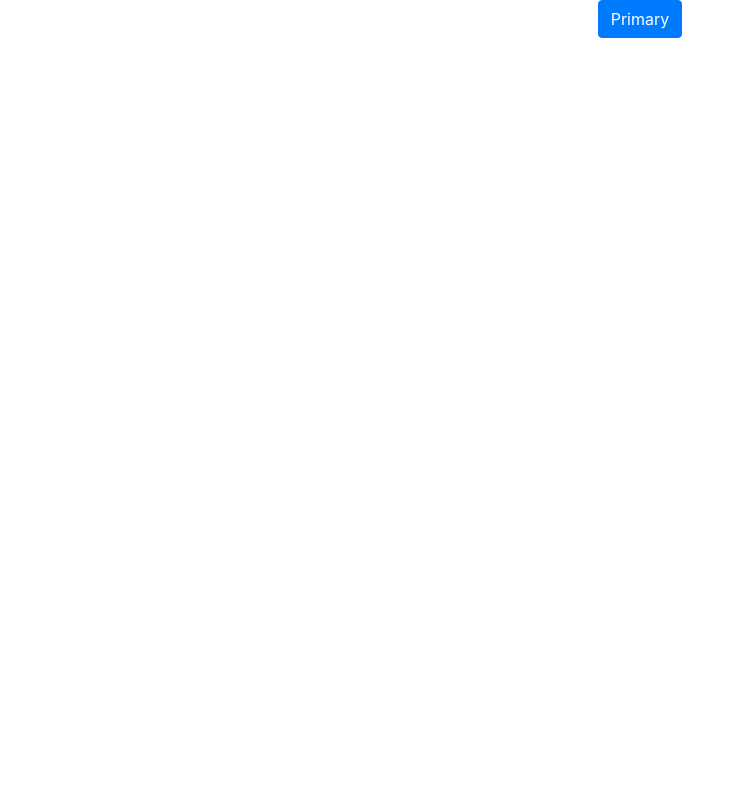
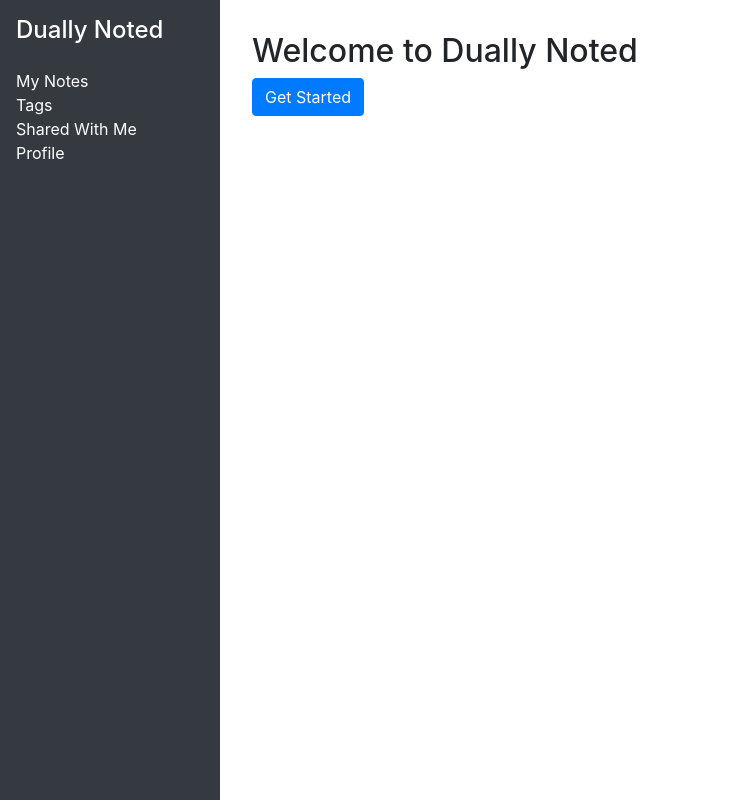
Before and after one commit to SnappyJumper/dually-noted, a React (Create React App) app: page / in a window 1280 px wide. Shown: the whole page, without its empty margins (0-729 px from the left). Built offline with nearby package versions, Linux system fonts and the light colour scheme.

Commit message:
Created side nav bar and added some styling and boiler content

```diff
--- a/src/App.js
+++ b/src/App.js
@@ -1,11 +1,33 @@
+import React from 'react';
+import { BrowserRouter as Router, Route, Switch } from 'react-router-dom';
+import SideNav from './components/SideNav';
 import Button from 'react-bootstrap/Button';
-import './App.css';
+
+const Home = () => (
+  <div>
+    <h2>Welcome to Dually Noted</h2>
+    <Button variant="primary">Get Started</Button>
+  </div>
+);
+const Notes = () => <h2>My Notes</h2>;
+const Tags = () => <h2>Tags</h2>;
+const Shared = () => <h2>Shared With Me</h2>;
+const Profile = () => <h2>Profile</h2>;
 
 function App() {
   return (
-    <div className="App">
-      <Button variant="primary">Primary</Button>
-    </div>
+    <Router>
+      <SideNav />
+      <div className="main-content" style={{ marginLeft: '220px', padding: '2rem' }}>
+        <Switch>
+          <Route exact path="/" component={Home} />
+          <Route path="/notes" component={Notes} />
+          <Route path="/tags" component={Tags} />
+          <Route path="/shared" component={Shared} />
+          <Route path="/profile" component={Profile} />
+        </Switch>
+      </div>
+    </Router>
   );
 }
 
--- /dev/null
+++ b/src/components/SideNav.css
@@ -0,0 +1,20 @@
+.sidenav {
+    position: fixed;
+    top: 0;
+    left: 0;
+    height: 100vh;
+    width: 220px;
+    background-color: #343a40;
+    z-index: 1000;
+}
+
+.sidenav .nav-link {
+    color: #ccc;
+    padding: 0.75rem 1rem;
+  }
+
+  .sidenav .nav-link.active {
+    background-color: #495057;
+    color: #fff;
+    border-radius: 4px;
+  }
--- /dev/null
+++ b/src/components/SideNav.jsx
@@ -0,0 +1,20 @@
+import React from 'react';
+import { Nav } from 'react-bootstrap';
+import { NavLink } from 'react-router-dom';
+import './SideNav.css';
+
+const SideNav = () => {
+  return (
+    <div className="sidenav d-flex flex-column p-3">
+        <h4 className="text-white mb-4">Dually Noted</h4>
+        <Nav className="flex-column">
+            <NavLink as={NavLink} to="/notes" className="text-white">My Notes</NavLink>
+            <NavLink as={NavLink} to="/tags" className="text-white">Tags</NavLink>
+            <NavLink as={NavLink} to="/shared" className="text-white">Shared With Me</NavLink>
+            <NavLink as={NavLink} to="/profile" className="text-white">Profile</NavLink>
+        </Nav>
+    </div>
+  );
+};
+
+export default SideNav;
```
